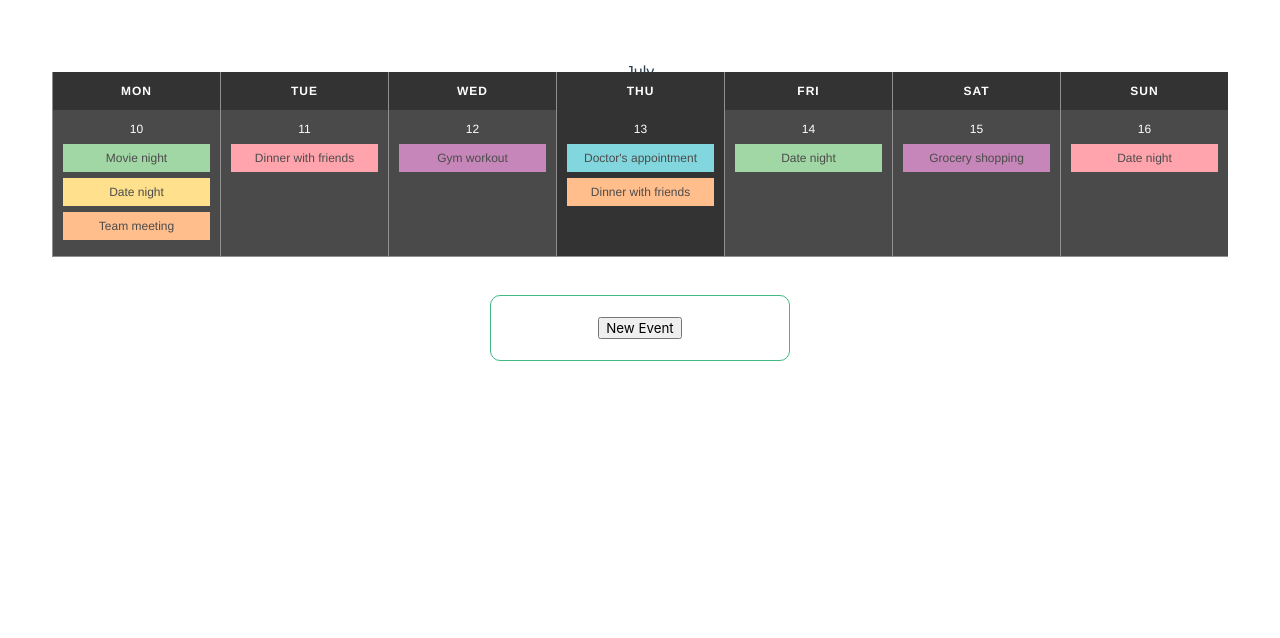
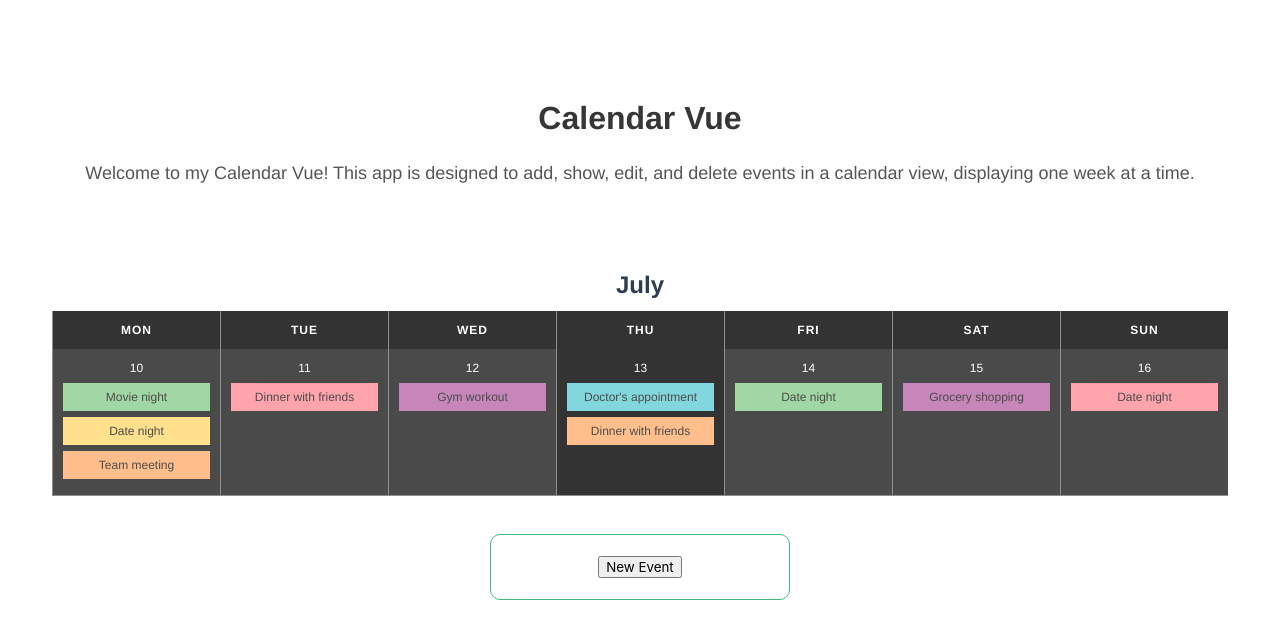
Before and after one commit to davebenner14/CalendarVue, a Vue app: page / in a window 1280 px wide. Shown: the top 638 px of the page. Built offline with nearby package versions, Linux system fonts and the light colour scheme.

Commit message:
complete mvp

```diff
--- a/src/App.vue
+++ b/src/App.vue
@@ -1,7 +1,16 @@
 <template>
   <div id="app">
-    <CalendarWeek />
-    <CalendarEntry />
+    <header class="header">
+      <h1 class="title">Calendar Vue</h1>
+      <p class="description">
+        Welcome to my Calendar Vue! This app is designed to add, show, edit, and
+        delete events in a calendar view, displaying one week at a time.
+      </p>
+    </header>
+    <main class="main">
+      <CalendarWeek />
+      <CalendarEntry />
+    </main>
   </div>
 </template>
 
@@ -27,4 +36,24 @@ export default {
   color: #2c3e50;
   margin-top: 60px;
 }
+
+.header {
+  padding: 40px;
+  margin-bottom: 40px;
+}
+
+.title {
+  font-size: 32px;
+  margin-bottom: 16px;
+}
+
+.description {
+  font-size: 18px;
+  color: #555;
+}
+
+.main {
+  margin: 0 auto;
+  /* max-width: 600px; */
+}
 </style>
--- a/src/components/CalendarWeek.vue
+++ b/src/components/CalendarWeek.vue
@@ -1,12 +1,14 @@
 <template>
   <div id="calendar-week" class="container">
-    <div>{{ currentMonth }}</div>
+    <div class="month-container">{{ currentMonth }}</div>
+    <div class="calendar-container">
       <div class="columns is-mobile">
         <CalendarDay
           v-for="day in sharedState.weekData"
           :key="day.id"
           :day="day"
         />
+      </div>
     </div>
   </div>
 </template>
@@ -59,6 +61,13 @@ export default {
 <style lang="scss" scoped>
 #calendar-week {
   margin-bottom: 50px;
+
+  .month-container {
+    font-size: 24px; /* Adjust the font size as desired */
+    font-weight: bold;
+    margin-bottom: 20px;
+  }
+
   .column {
     padding: 0 0 0 0;
   }
```
Lines whose indentation alone changed are shown as unchanged.
